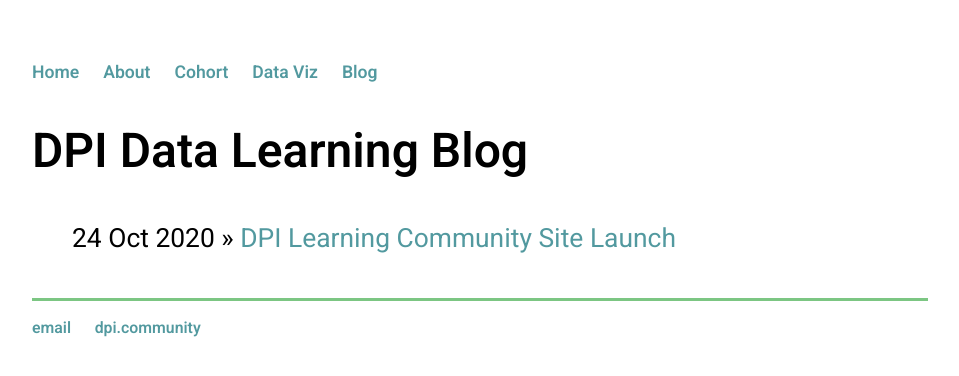
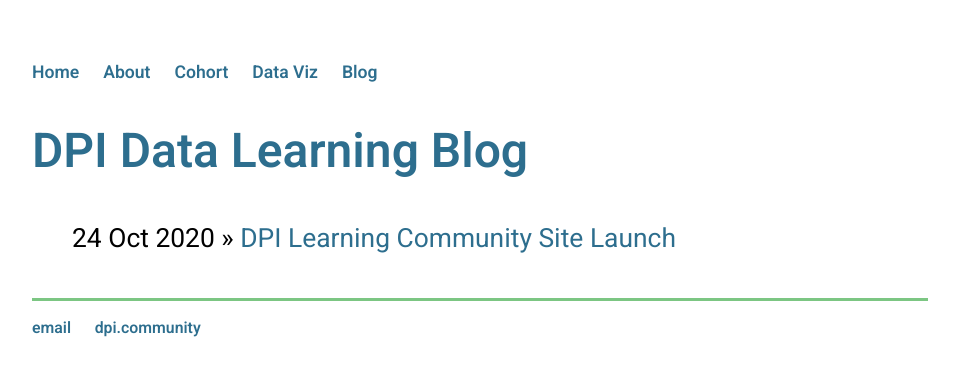
Before and after one commit to democracy-power-innovation/democracy-power-innovation.github.io, a Jekyll site: the page built from blog/index.html, in a window 1280 px wide. Shown: the top 376 px of the page, without its empty margins (160-1119 px from the left). Built offline with Jekyll 4.4.1, drawn with Linux system fonts in a browser that asks for light colours.

Commit message:
Update main.css

```diff
--- a/css/main.css
+++ b/css/main.css
@@ -16,7 +16,7 @@ nav ul li, footer ul li {
 }
 a {
     text-decoration: none;
-    color: #52999f;
+    color: #2d6e8e;;
 }
 a:hover {
     text-decoration: underline;
@@ -25,6 +25,7 @@ a:hover {
 h1 {
     font-size: 3em;
     font-family:'Heebo', 'Helvetica', 'Sans-Serif';
+    color: #2d6e8e;
 }
 h2 {
     font-size: 2em;
```
